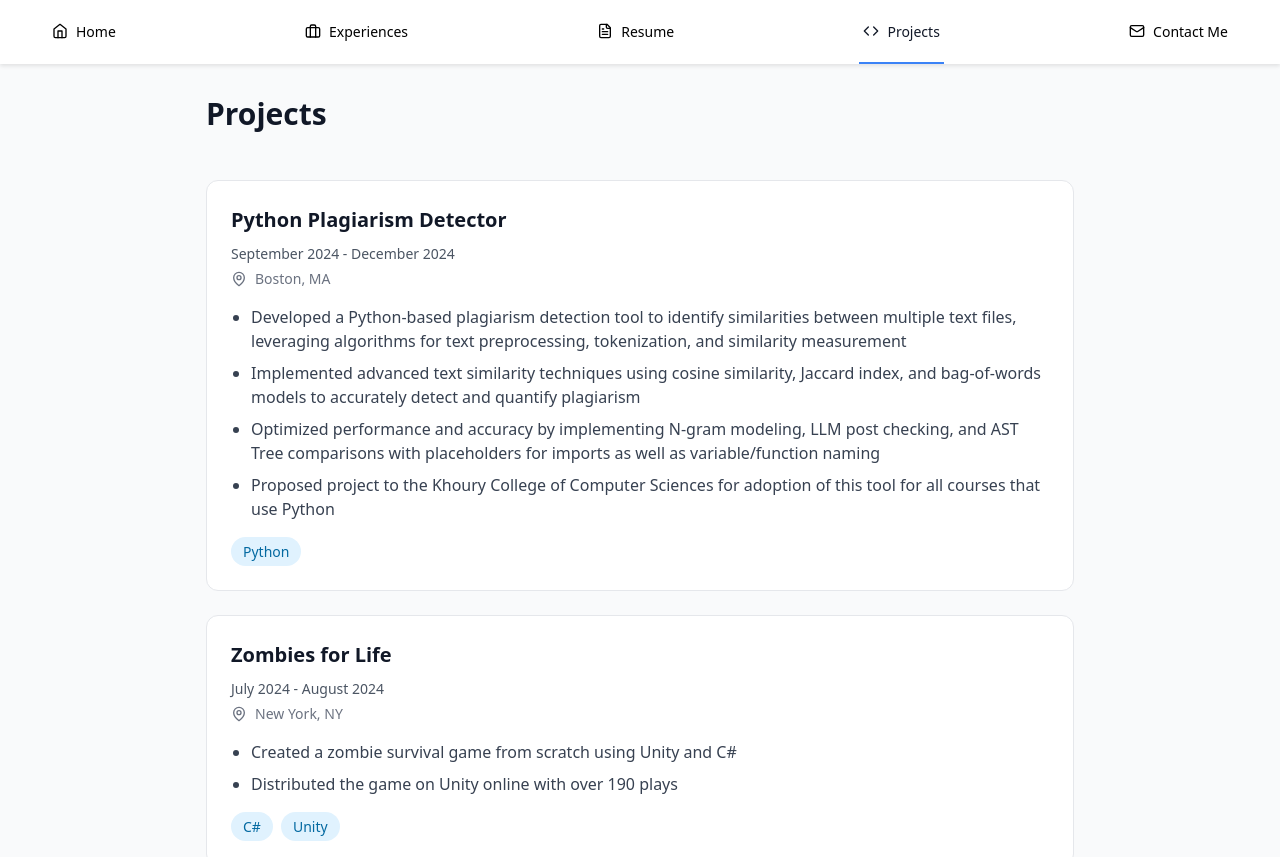
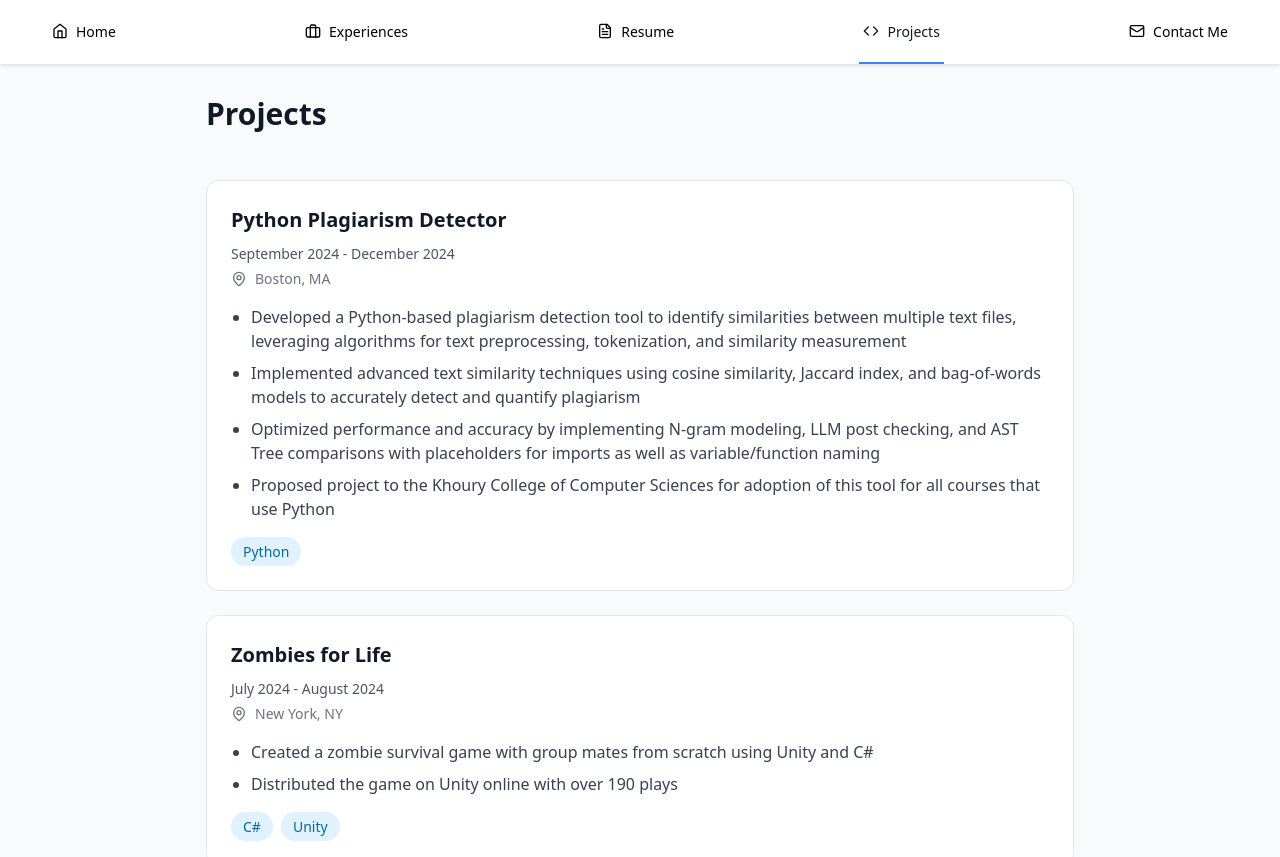
Before and after one commit to Tarif-Khan/tarif-khan.github.io, a React (Vite) app: page /projects in a window 1280 px wide. Shown: the top 857 px of the page. Built offline with nearby package versions, Linux system fonts and the light colour scheme.

Commit message:
fixed description

```diff
--- a/src/pages/Projects.tsx
+++ b/src/pages/Projects.tsx
@@ -24,7 +24,7 @@ const projectsData = [
     location: "New York, NY",
     link: "https://play.unity.com/en/games/b64ca121-5c2d-4d28-ab60-8e1bb2ce193e/z0mb13z4l1-f3",
     details: [
-      "Created a zombie survival game from scratch using Unity and C#",
+      "Created a zombie survival game with group mates from scratch using Unity and C#",
       "Distributed the game on Unity online with over 190 plays",
     ],
     skills: ["C#", "Unity"]
```
